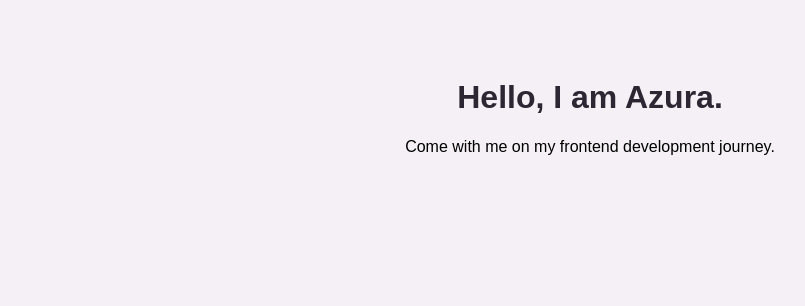
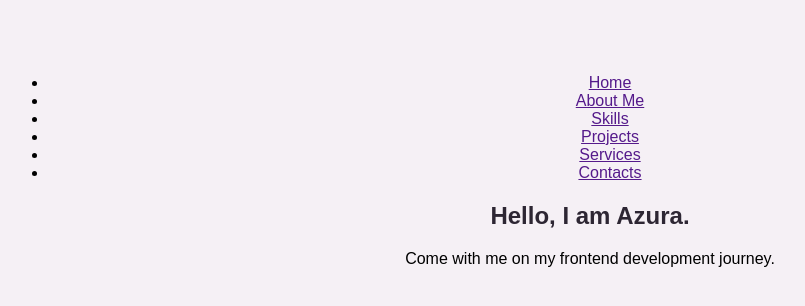
Before and after one commit to AzuraVisuals/frontend-portfolio, a plain HTML site: page index.html in a window 1280 px wide. Shown: the whole page, without its empty margins (50-855 px from the left). Drawn offline with Linux system fonts and the light colour scheme.

Commit message:
Personalise portfolio homepage

```diff
--- a/index.html
+++ b/index.html
@@ -7,10 +7,37 @@
     <link rel="stylesheet" href="style.css">
 </head>
 <body>
-
+    <header>
+        <nav>
+            <ul class="menu">
+                <li><a href="">Home</a></li>
+                <li><a href="">About Me</a></li>
+                <li><a href="">Skills</a></li>
+                <li><a href="">Projects</a></li>
+                <li><a href="">Services</a></li>
+                <li><a href="">Contacts</a></li>
+            </ul>
+        </nav>
+    </header>
+    <section class="home">
     <h1>Hello, I am Azura.</h1>
     <p>Come with me on my frontend development journey.</p>
+    </section>
+    <section class="about">
 
+    </section>
+    <section class="Skills">
+
+    </section>
+    <section class="projects">
+
+    </section>
+    <section class="services">
+
+    </section>
+    <section class="contacts">
+
+    </section>
     <script src="script.js"></script>
 </body>
 </html>
```
